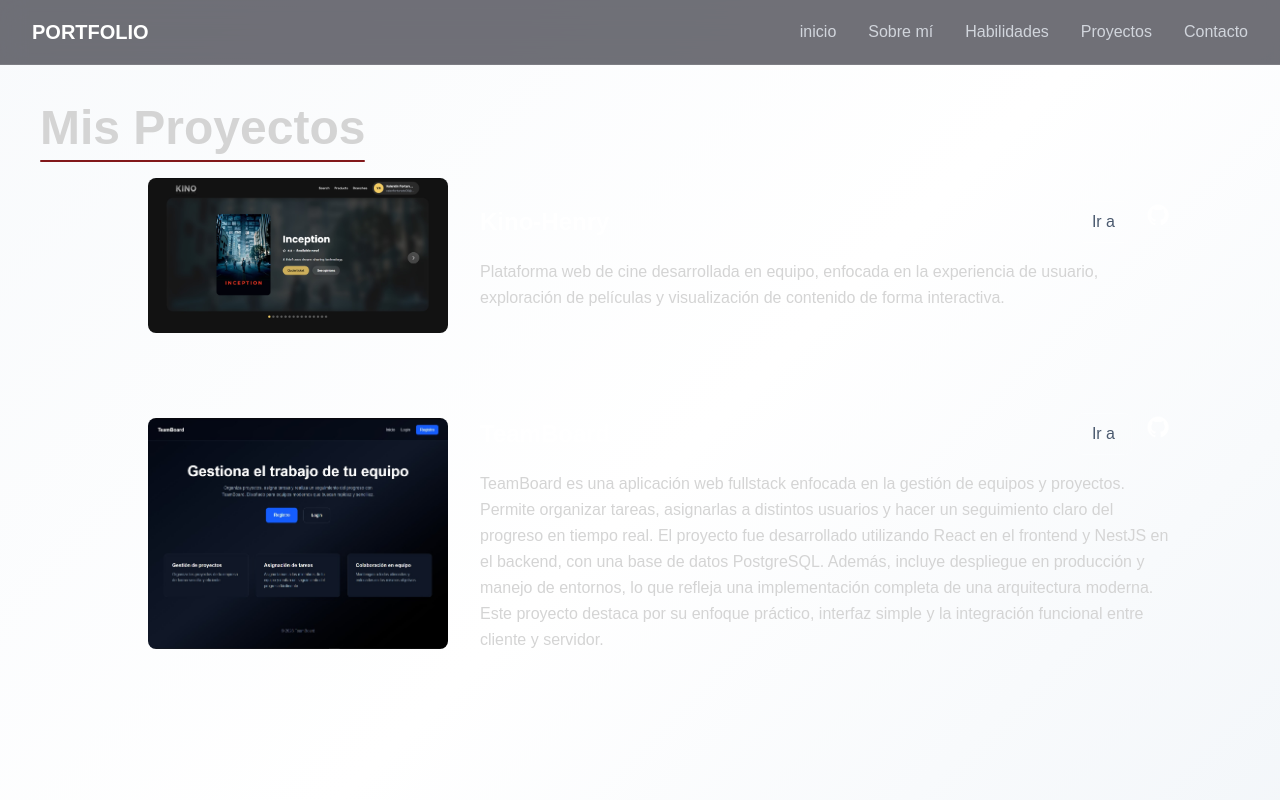
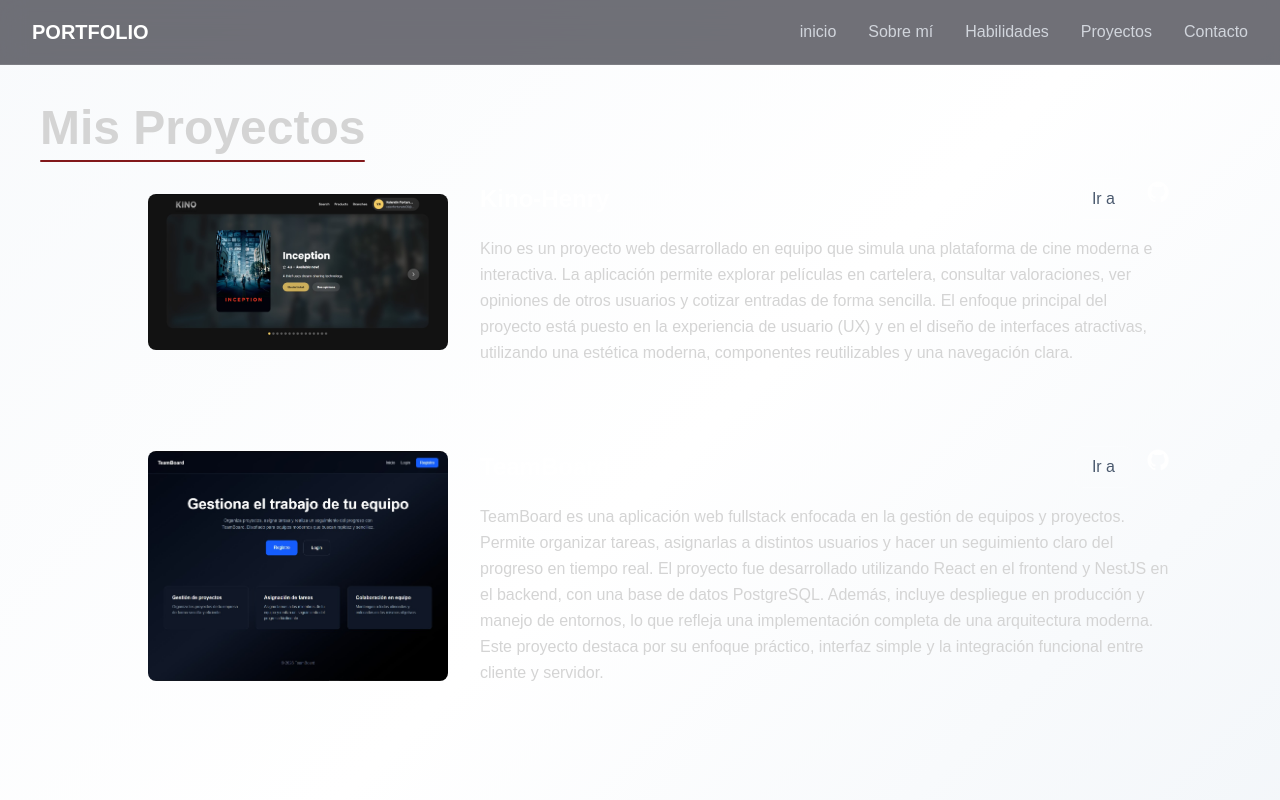
Before and after one commit to Valen06GG/Valen06GG.github.io, a Next.js app in the folder front/my-portfolio/: page /projects in a window 1280 px wide. Shown: the top 800 px of the page. Built offline with nearby package versions, Linux system fonts and the light colour scheme.

Commit message:
Deploy portfolio

```diff
--- a/front/my-portfolio/src/app/projects/projects.tsx
+++ b/front/my-portfolio/src/app/projects/projects.tsx
@@ -43,8 +43,8 @@ export const Projects = () => {
                   </div>
 
                   <p className="text-neutral-300 leading-relaxed">
-                    Plataforma web de cine desarrollada en equipo, enfocada en la experiencia de usuario,
-                    exploración de películas y visualización de contenido de forma interactiva.
+                    Kino es un proyecto web desarrollado en equipo que simula una plataforma de cine moderna e interactiva. La aplicación permite explorar películas en cartelera, consultar valoraciones, ver opiniones de otros usuarios y cotizar entradas de forma sencilla.
+                    El enfoque principal del proyecto está puesto en la experiencia de usuario (UX) y en el diseño de interfaces atractivas, utilizando una estética moderna, componentes reutilizables y una navegación clara.
                   </p>
                 </div>
               </div>
```
